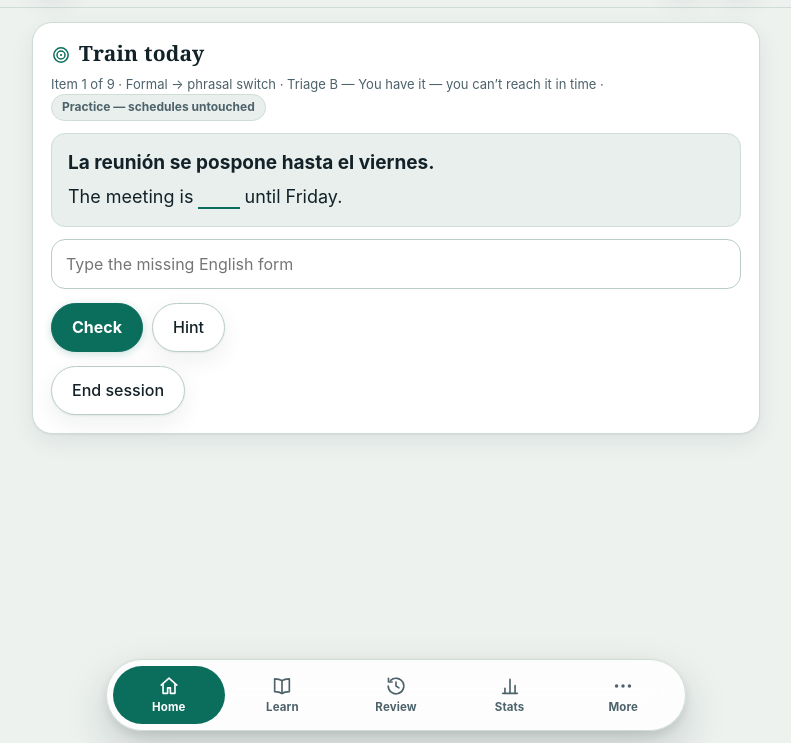
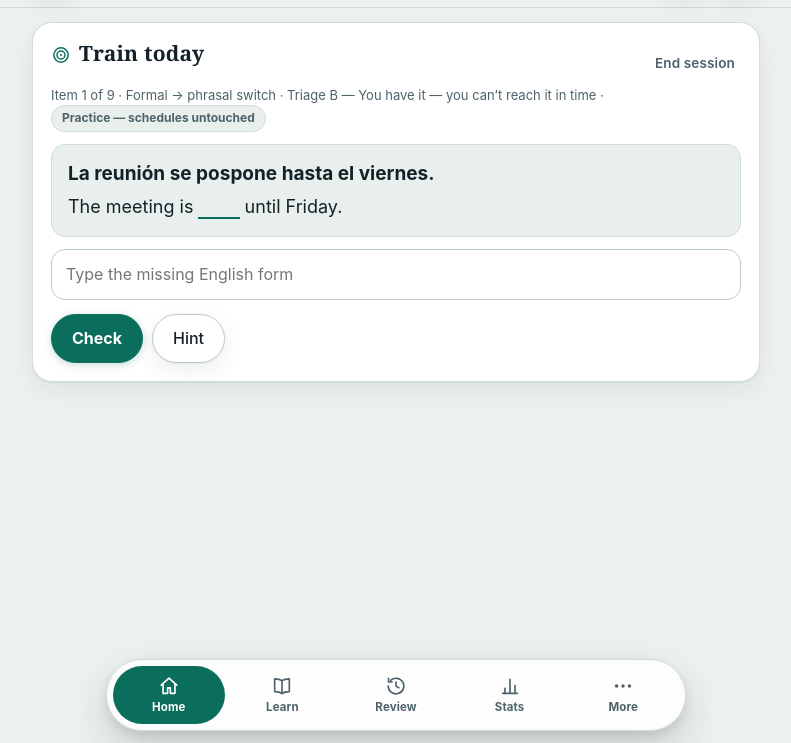
Before and after one commit to Oscarvelz/Cruce, a plain HTML site: page index.html in a window 1280 px wide. Both pictures are taken after a click on the button "Practice anyway". Shown: the part 57-800 px from the top of the page, without its empty margins (244-1035 px from the left). Drawn offline with Linux system fonts and the light colour scheme.

Commit message:
Cruce 2.2.1 — End session moves to the session header; the stray button row and its dead space are gone

```diff
--- a/index.html
+++ b/index.html
@@ -76,6 +76,10 @@ main{padding-top:14px}
 .btn.danger{background:var(--danger);border-color:var(--danger);color:#fff;box-shadow:none}
 .btn[disabled]{opacity:.45;cursor:not-allowed}
 .btnrow{display:flex;gap:9px;flex-wrap:wrap;margin-top:14px}
+.runhead{display:flex;align-items:flex-start;gap:10px}
+.runhead h2{margin-right:auto}
+.quitbtn{flex:0 0 auto;background:none;border:none;color:var(--ink2);font-size:13.5px;font-weight:600;letter-spacing:.01em;padding:2px 6px;cursor:pointer;white-space:nowrap}
+.quitbtn:active{color:var(--ink)}
 input[type="text"],textarea,select{width:100%;background:var(--panel);color:var(--ink);border:1.5px solid var(--line-strong);border-radius:var(--r-md);padding:12px 14px;transition:border-color .12s ease,box-shadow .12s ease}
 input[type="text"]:focus,textarea:focus{outline:none;border-color:var(--accent);box-shadow:0 0 0 3px var(--accent-soft)}
 code{font-family:ui-monospace,Menlo,Consolas,monospace;font-size:.92em;background:var(--panel2);border:1px solid var(--line);border-radius:6px;padding:1px 6px}
@@ -291,7 +295,7 @@ summary{cursor:pointer;font-weight:650;padding:6px 0}
       </div>
       <p style="margin-top:14px">Production first — you produce the English before you are shown it. No points, no matching, no multiple choice.</p>
       <p class="muted">Your progress is saved on this device.</p>
-      <p class="muted" style="margin-top:12px">Version 2.2.0</p>
+      <p class="muted" style="margin-top:12px">Version 2.2.1</p>
     </div>
     <div class="card">
       <h2><span class="tic"><svg viewBox="0 0 24 24" fill="none" stroke="currentColor" stroke-width="1.9" stroke-linecap="round" aria-hidden="true"><path d="M4 7h9M17 7h3M4 17h3M11 17h9"/><circle cx="15" cy="7" r="2.4"/><circle cx="9" cy="17" r="2.4"/></svg></span>Settings</h2>
@@ -1206,7 +1210,7 @@ function renderRun(){
   var q=R.queue[R.idx], item=q.item, cue=item.cues[q.cueIdx];
   R.hintRung=0; R.sense=null; R.answered=false;
   var titles={train:"Train today", gate:"Module gate — "+R.mod, prove:"Prove it first — "+R.mod, confirm:"Gate confirmation — "+R.mod, daily:"Daily challenge"};
-  var html="<div class='card'><h2>"+ticJS(IC.target)+titles[R.kind]+"</h2>"+
+  var html="<div class='card'><div class='runhead'><h2>"+ticJS(IC.target)+titles[R.kind]+"</h2><button type='button' class='quitbtn' id='runQuit'>End session</button></div>"+
    "<p class='small muted'>Item "+(R.idx+1)+" of "+R.queue.length+" · "+esc(DISCS[item.disc].name)+" · Triage "+item.triage+" — "+TRIAGE_TEXT[item.triage]+
    (q.intruder?" · <span class='chip danger'>Intruder — older ground, new sentence</span>":"")+
    (R.practice?" · <span class='chip'>Practice — schedules untouched</span>":"")+"</p>";
@@ -1223,7 +1227,7 @@ function renderRun(){
    "<div class='btnrow'><button type='button' class='btn' id='runCheck'>Check</button>"+
    (R.kind==="train"||R.kind==="daily" ? "<button type='button' class='btn secondary' id='runHint'>Hint</button>" : "")+
    "<button type='button' class='btn secondary' id='runNext' style='display:none'>Next →</button></div>"+
-   "<div class='btnrow'><button type='button' class='btn secondary' id='runQuit'>End session</button></div></div>";
+   "</div>";
   b.innerHTML=html;
   var seg=document.getElementById("senseSeg");
   if(seg) seg.querySelectorAll("[data-sense]").forEach(function(btn){ btn.addEventListener("click", function(){ R.sense=+btn.getAttribute("data-sense");
```
Also changed, not shown: 1 other file.
